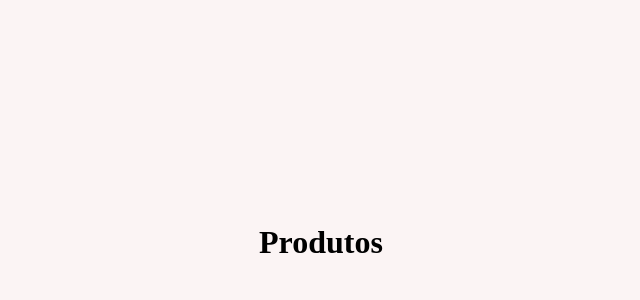
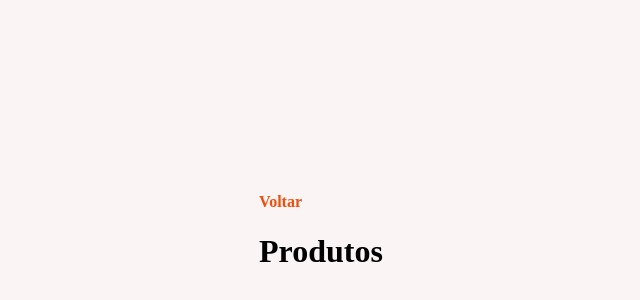
Before and after one commit to amandasgm/react-router, a React (Vite) app: page /products in a window 1280 px wide. Shown: the part 158-458 px from the top of the page, without its empty margins (319-959 px from the left). Built offline with nearby package versions, Linux system fonts and the light colour scheme.

Commit message:
feat(home): voltando para rota Home

```diff
--- a/src/main.css
+++ b/src/main.css
@@ -32,7 +32,7 @@ a{
 
 a, button{
   font-weight: 700;
-  transform: filter 0.2s;
+  transform: filter 0.2s;e
 }
 
 button:hover,
--- a/src/pages/Products.tsx
+++ b/src/pages/Products.tsx
@@ -1,7 +1,9 @@
 export function Products(){
   return(
     <div>
+      <a href="/">Voltar</a>
       <h1>Produtos</h1>
+
     </div>
   )
 }
```
